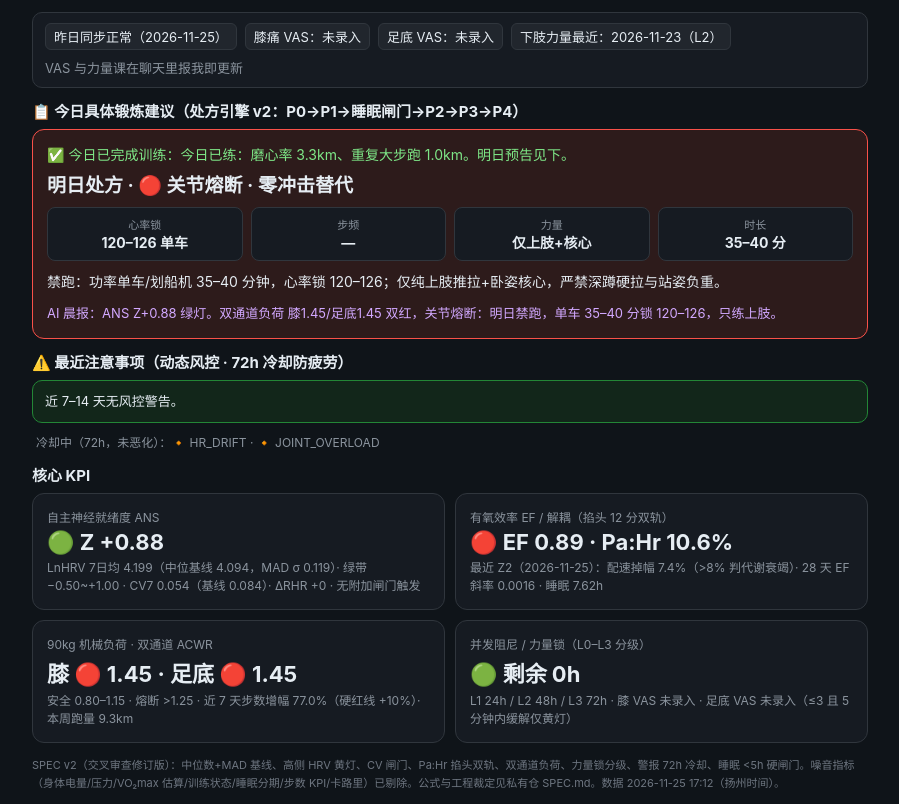
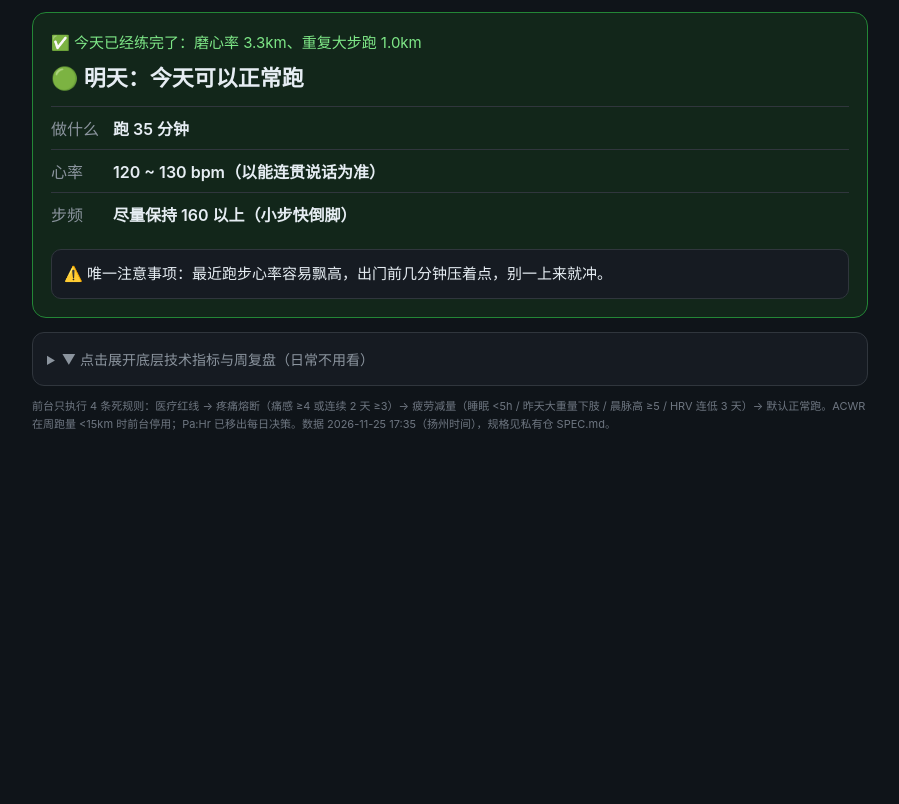
Before and after one commit to MMMMON/garmin-health-board, a plain HTML site: page index.html in a window 1280 px wide. Shown: the whole page, without its empty margins (190-1089 px from the left). Drawn offline with Linux system fonts and the light colour scheme.

Commit message:
Dashboard v3 front card

```diff
--- a/index.html
+++ b/index.html
@@ -1,38 +1,54 @@
 <!DOCTYPE html><html lang="zh-CN"><head><meta charset="utf-8"><meta name="viewport" content="width=device-width,initial-scale=1">
-<title>Garmin 硬核看板 · SPEC v2</title><style>
+<title>今日训练卡</title><style>
 *{box-sizing:border-box} body{font-family:-apple-system,'PingFang SC','Microsoft YaHei',sans-serif;background:#0f1419;color:#e6edf3;margin:0;padding:12px;max-width:860px;margin:0 auto}
-.topbar{display:flex;flex-wrap:wrap;gap:8px;align-items:center;background:#161b22;border:1px solid #30363d;border-radius:10px;padding:10px 12px;font-size:13px}
-.topbar .tag{background:#21262d;border:1px solid #30363d;border-radius:6px;padding:3px 8px}
-section{margin-top:12px} h2{font-size:15px;margin:0 0 8px}
-.presc{background:#12261a;border:1px solid #238636;border-radius:12px;padding:14px}
-.presc.red{background:#2d1b1b;border-color:#f85149}
-.ptitle{font-size:19px;font-weight:700;margin:4px 0 10px}
-.done{font-size:14px;color:#7ee787;margin-bottom:6px}
+.front{background:#12261a;border:1px solid #238636;border-radius:14px;padding:18px}
+.front.yellow{background:#2a2118;border-color:#d29922} .front.red{background:#2d1b1b;border-color:#f85149}
+.done{font-size:15px;color:#7ee787;margin-bottom:8px}
+.ftitle{font-size:22px;font-weight:700;margin:2px 0 14px}
+.frow{display:flex;gap:10px;padding:9px 0;border-top:1px solid #30363d;font-size:16px}
+.frow .k{color:#8b949e;min-width:52px} .frow .v{font-weight:600}
+.note{margin-top:14px;background:#161b22;border:1px solid #30363d;border-radius:10px;padding:12px;font-size:15px;line-height:1.6}
+details{margin-top:14px;background:#161b22;border:1px solid #30363d;border-radius:12px;padding:12px 14px}
+summary{cursor:pointer;font-size:14px;color:#8b949e;padding:4px 0}
+h3{font-size:14px;margin:16px 0 8px}
+.box{background:#0f1419;border:1px solid #30363d;border-radius:10px;padding:12px;font-size:13px;line-height:1.7}
+table.pt{border-collapse:collapse;margin:6px 0} table.pt td{border:1px solid #30363d;padding:3px 10px;font-size:12px}
 .chips{display:grid;grid-template-columns:repeat(4,1fr);gap:8px;margin:10px 0}
 .chip{background:#161b22;border:1px solid #30363d;border-radius:8px;padding:8px;text-align:center}
-.chip span{display:block;color:#8b949e;font-size:11px} .chip b{font-size:14px}
-.ptext{font-size:14px;line-height:1.6} .brief{margin-top:10px;color:#d2a8ff;font-size:13px;line-height:1.6}
+.chip span{display:block;color:#8b949e;font-size:11px} .chip b{font-size:13px}
+.ptitle2{font-size:16px;font-weight:700;margin:6px 0} .ptext{font-size:13px;line-height:1.6}
 .warn{background:#2a2118;border:1px solid #d29922;border-radius:10px;padding:10px 12px;font-size:13px;line-height:1.6;margin-bottom:8px}
-.warn.ok{background:#12261a;border-color:#238636}
-.cooled{color:#8b949e;font-size:12px;padding:2px 4px}
+.warn.ok{background:#12261a;border-color:#238636} .cooled{color:#8b949e;font-size:12px}
 .kpis{display:grid;grid-template-columns:1fr 1fr;gap:10px}
-.kpi{background:#161b22;border:1px solid #30363d;border-radius:12px;padding:14px}
-.kpi .name{color:#8b949e;font-size:12px} .kpi .val{font-size:22px;font-weight:700;margin:4px 0}
-.kpi .sub{color:#8b949e;font-size:12px;line-height:1.5}
-.foot{color:#6e7681;font-size:11px;margin-top:14px;line-height:1.6}
+.kpi{background:#0f1419;border:1px solid #30363d;border-radius:10px;padding:12px}
+.kpi .name{color:#8b949e;font-size:12px} .kpi .val{font-size:19px;font-weight:700;margin:4px 0} .kpi .sub{color:#8b949e;font-size:12px;line-height:1.5}
+.foot{color:#6e7681;font-size:11px;margin-top:12px;line-height:1.6}
 </style></head><body>
-<div class="topbar"><span class="tag">昨日同步正常（2026-11-25）</span><span class="tag">膝痛 VAS：未录入</span><span class="tag">足底 VAS：未录入</span><span class="tag">下肢力量最近：2026-11-23（L2）</span><span style="color:#8b949e">VAS 与力量课在聊天里报我即更新</span></div>
-<section><h2>📋 今日具体锻炼建议（处方引擎 v2：P0→P1→睡眠闸门→P2→P3→P4）</h2>
-<div class="presc red"><div class='done'>✅ 今日已完成训练：今日已练：磨心率 3.3km、重复大步跑 1.0km。明日预告见下。</div><div class='ptitle'>明日处方 · 🔴 关节熔断 · 零冲击替代</div>
-<div class="chips"><div class='chip'><span>心率锁</span><b>120–126 单车</b></div><div class='chip'><span>步频</span><b>—</b></div><div class='chip'><span>力量</span><b>仅上肢+核心</b></div><div class='chip'><span>时长</span><b>35–40 分</b></div></div>
-<div class="ptext">禁跑：功率单车/划船机 35–40 分钟，心率锁 120–126；仅纯上肢推拉+卧姿核心，严禁深蹲硬拉与站姿负重。</div>
-<div class="brief">AI 晨报：ANS Z+0.88 绿灯。双通道负荷 膝1.45/足底1.45 双红，关节熔断：明日禁跑，单车 35–40 分锁 120–126，只练上肢。</div></div></section>
-<section><h2>⚠️ 最近注意事项（动态风控 · 72h 冷却防疲劳）</h2><div class='warn ok'>近 7–14 天无风控警告。</div><div class='cooled'>冷却中（72h，未恶化）：🔸 HR_DRIFT · 🔸 JOINT_OVERLOAD</div></section>
-<section><h2>核心 KPI</h2><div class="kpis">
-<div class="kpi"><div class="name">自主神经就绪度 ANS</div><div class="val">🟢 Z +0.88</div><div class="sub">LnHRV 7日均 4.199（中位基线 4.094，MAD σ 0.119）· 绿带 −0.50~+1.00 · CV7 0.054（基线 0.084）· ΔRHR +0 · 无附加闸门触发</div></div>
-<div class="kpi"><div class="name">有氧效率 EF / 解耦（掐头 12 分双轨）</div><div class="val">🔴 EF 0.89 · Pa:Hr 10.6%</div><div class="sub">最近 Z2（2026-11-25）：配速掉幅 7.4%（>8% 判代谢衰竭）· 28 天 EF 斜率 0.0016 · 睡眠 7.62h</div></div>
-<div class="kpi"><div class="name">90kg 机械负荷 · 双通道 ACWR</div><div class="val">膝 🔴 1.45 · 足底 🔴 1.45</div><div class="sub">安全 0.80–1.15 · 熔断 >1.25 · 近 7 天步数增幅 77.0%（硬红线 +10%）· 本周跑量 9.3km</div></div>
-<div class="kpi"><div class="name">并发阻尼 / 力量锁（L0–L3 分级）</div><div class="val">🟢 剩余 0h</div><div class="sub">L1 24h / L2 48h / L3 72h · 膝 VAS 未录入 · 足底 VAS 未录入（≤3 且 5 分钟内缓解仅黄灯）</div></div>
-</div></section>
-<div class="foot">SPEC v2（交叉审查修订版）：中位数+MAD 基线、高侧 HRV 黄灯、CV 闸门、Pa:Hr 掐头双轨、双通道负荷、力量锁分级、警报 72h 冷却、睡眠 &lt;5h 硬闸门。噪音指标（身体电量/压力/VO₂max 估算/训练状态/睡眠分期/步数 KPI/卡路里）已剔除。公式与工程裁定见私有仓 SPEC.md。数据 2026-11-25 17:12（扬州时间）。</div>
+<div class="front front">
+<div class='done'>✅ 今天已经练完了：磨心率 3.3km、重复大步跑 1.0km</div><div class='ftitle'>🟢 明天：今天可以正常跑</div>
+<div class="frow"><span class="k">做什么</span><span class="v">跑 35 分钟</span></div>
+<div class="frow"><span class="k">心率</span><span class="v">120 ~ 130 bpm（以能连贯说话为准）</span></div>
+<div class="frow"><span class="k">步频</span><span class="v">尽量保持 160 以上（小步快倒脚）</span></div>
+<div class="note">⚠️ 唯一注意事项：最近跑步心率容易飘高，出门前几分钟压着点，别一上来就冲。</div>
+</div>
+<details><summary>▼ 点击展开底层技术指标与周复盘（日常不用看）</summary>
+
+<h3>📋 周复盘（周日晚上看）</h3>
+<div class='box'>本周出勤：跑了 <b>2 次</b>（目标 3 次），共 77 分钟，9.3 公里。<br>
+安全审计：近一个月没有疼痛记录（VAS 还没填过）。<br>
+配速进化（120–130 心率下的 Z2 跑，越小越快）：<table class='pt'><tr><td>11-02 周</td><td>2 次</td><td>8.95 分/km</td></tr><tr><td>11-09 周</td><td>3 次</td><td>8.5 分/km</td></tr><tr><td>11-16 周</td><td>4 次</td><td>9.05 分/km</td></tr><tr><td>11-23 周</td><td>2 次</td><td>8.4 分/km</td></tr></table>
+晨脉近 4 周（原始值）：<svg width='260' height='36' style='max-width:100%'><polyline points='0,14 10,3 19,22 29,26 39,33 48,18 58,14 67,26 77,22 87,26 96,10 106,18 116,22 125,14 135,22 144,26 154,26 164,29 173,22 183,26 193,22 202,18 212,18 221,18 231,22 241,22 250,18 260,18' fill='none' stroke='#58a6ff' stroke-width='1.5'/></svg><br>HRV 近 4 周（原始值）：<svg width='260' height='36' style='max-width:100%'><polyline points='0,18 10,33 20,13 30,16 40,3 50,23 60,19 70,15 80,22 90,18 100,24 110,13 120,16 130,16 140,9 150,10 160,5 170,3 180,11 190,17 200,18 210,9 220,7 230,12 240,10 250,12 260,13' fill='none' stroke='#7ee787' stroke-width='1.5'/></svg></div>
+<h3>处方引擎（后台状态机 P0–P4）</h3>
+<div class='box'><div class='ptitle2'>✅ 今日已完成训练</div><div class='ptext'>今日已练：磨心率 3.3km、重复大步跑 1.0km。明日预告见下。</div><div class='ptitle2'>明日（引擎）· 🔴 关节熔断 · 零冲击替代</div><div class='chips'><div class='chip'><span>心率锁</span><b>120–126 单车</b></div><div class='chip'><span>步频</span><b>—</b></div><div class='chip'><span>力量</span><b>仅上肢+核心</b></div><div class='chip'><span>时长</span><b>35–40 分</b></div></div><div class='ptext'>禁跑：功率单车/划船机 35–40 分钟，心率锁 120–126；仅纯上肢推拉+卧姿核心，严禁深蹲硬拉与站姿负重。</div></div>
+<h3>⚠️ 风控引擎（后台）</h3>
+<div class='warn ok'>近 7–14 天无风控警告。</div><div class='cooled'>冷却中（72h，未恶化）：🔸 HR_DRIFT · 🔸 JOINT_OVERLOAD</div>
+<h3>核心 KPI（后台中间变量，仅供复盘）</h3>
+<div class="kpis">
+<div class="kpi"><div class="name">ANS 就绪度</div><div class="val">🟢 Z +0.88</div><div class="sub">LnHRV 7日均 4.199（中位 4.094，MAD σ 0.119）· CV7 0.054（基线 0.084）· ΔRHR +0 · 无附加闸门触发。前台规则：连续 3 天 HRV 明显偏低才介入减量。</div></div>
+<div class="kpi"><div class="name">EF / Pa:Hr（已移出每日决策，仅月度复盘参考）</div><div class="val">🔴 EF 0.89 · Pa:Hr 10.6%</div><div class="sub">最近 Z2（2026-11-25）：配速掉幅 7.4% · 28 天 EF 斜率 0.0016 · 睡眠 7.62h</div></div>
+<div class="kpi"><div class="name">机械负荷 ACWR（周跑量 <15km 时前台停用）</div><div class="val">膝 🔴 1.45 · 足底 🔴 1.45</div><div class="sub">步频/触地均用跑段口径 · 近 7 天步数增幅 77.0% · 本周跑量 9.3km</div></div>
+<div class="kpi"><div class="name">力量锁（L0–L3）</div><div class="val">🟢 剩余 0h</div><div class="sub">下肢力量最近 2026-11-23（L2）· 膝 VAS 未录入 · 足底 VAS 未录入</div></div>
+</div>
+</details>
+<div class="foot">前台只执行 4 条死规则：医疗红线 → 疼痛熔断（痛感 ≥4 或连续 2 天 ≥3）→ 疲劳减量（睡眠 &lt;5h / 昨天大重量下肢 / 晨脉高 ≥5 / HRV 连低 3 天）→ 默认正常跑。ACWR 在周跑量 &lt;15km 时前台停用；Pa:Hr 已移出每日决策。数据 2026-11-25 17:35（扬州时间），规格见私有仓 SPEC.md。</div>
 </body></html>
```
